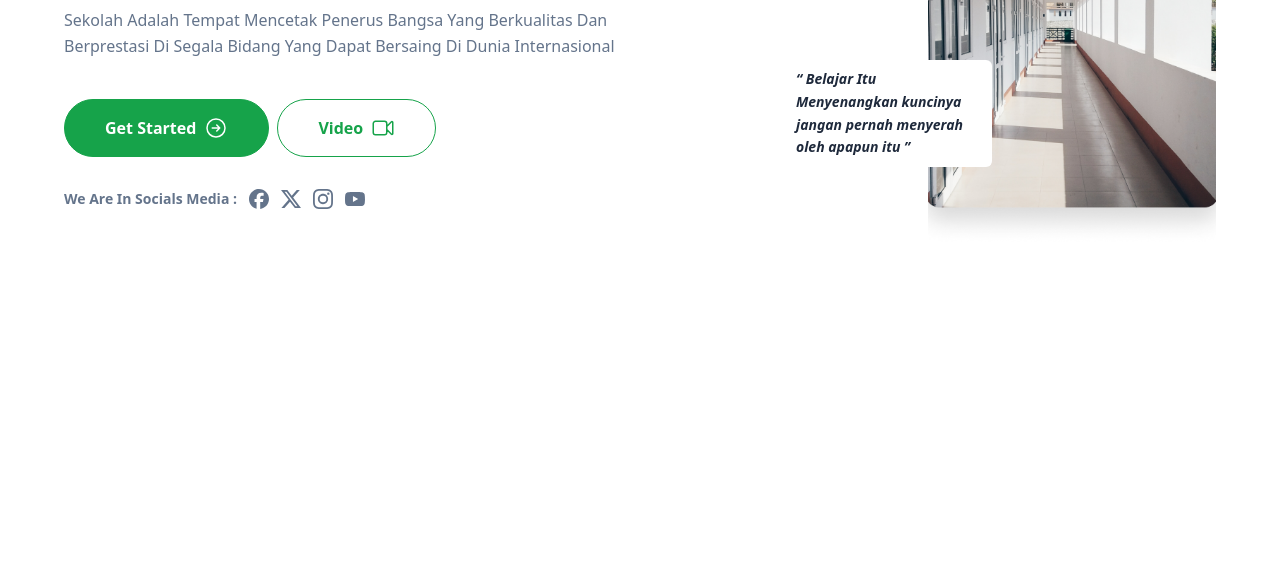
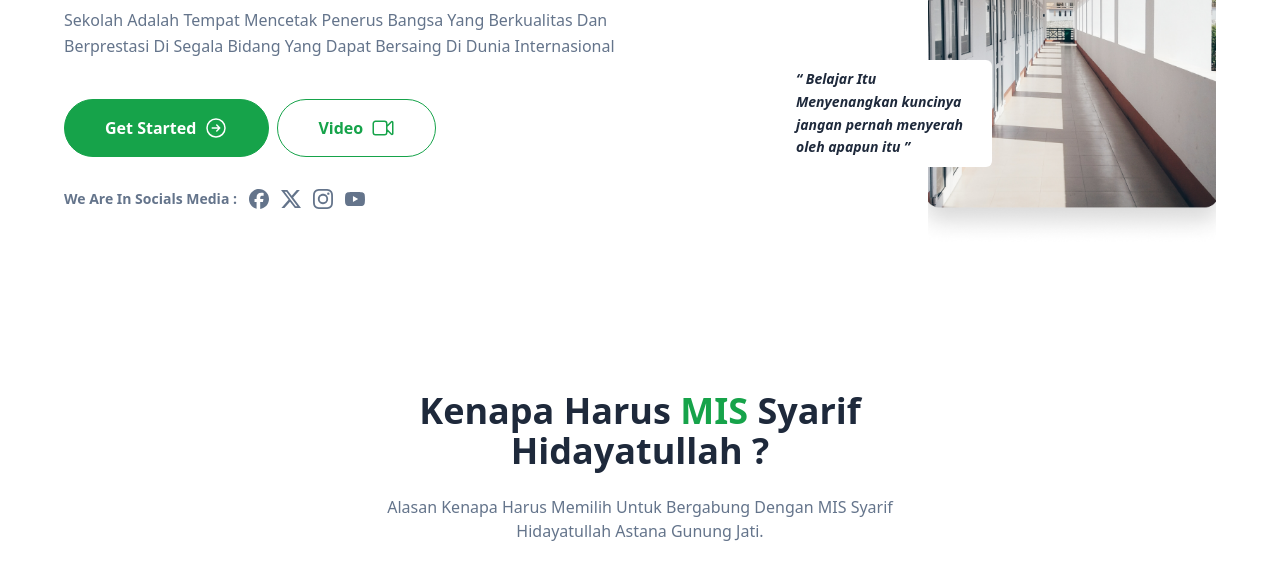
Before and after one commit to musaera/Tailwind-CSS-3, a website: page src/index.html in a window 1280 px wide. Shown: the part 345-924 px from the top of the page. Before the commit the page ends 800 px from the top, so only its background shows below. Drawn offline with Linux system fonts and the light colour scheme.

Commit message:
Add Content Section

```diff
--- a/src/index.html
+++ b/src/index.html
@@ -305,6 +305,13 @@
     <!-- bagian hero end -->
 
     <!-- bagian content -->
+    <div class="w-full bg-white py-20">
+        <div class="container mx-auto">
+        <div class="max-w-xl mb-16 text-center mx-auto">
+        <h1 class="font-bold text-slate-800 text-4xl capitalize mb-6">Kenapa Harus <span
+        class="text-green-600">MIS</span> Syarif Hidayatullah ?</h1>
+        <p class="text-slate-500 capitalize">Alasan kenapa harus memilih untuk bergabung dengan MIS Syarif Hidayatullah Astana Gunung Jati.</p>
+        </div>
     <!-- bagian content end -->
   </body>
 </html>
```
Also changed, not shown: src/output.css.
